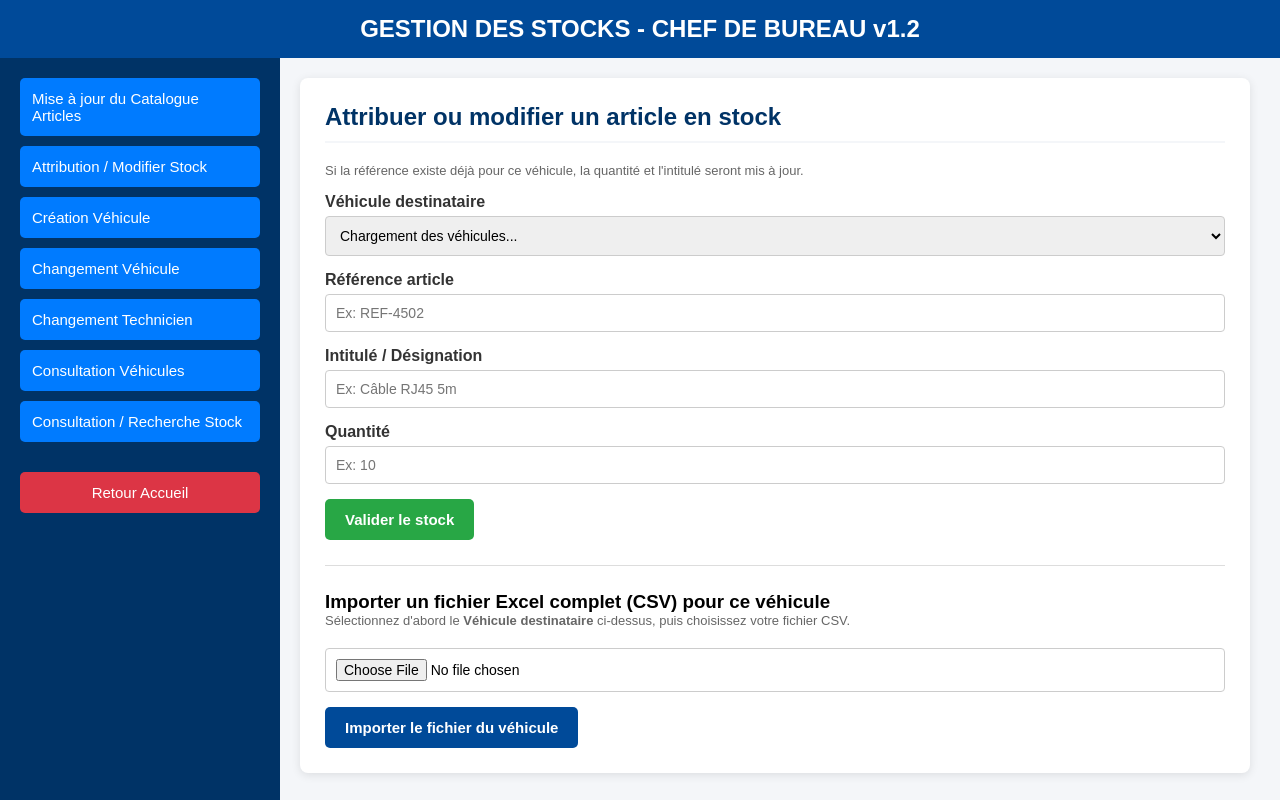
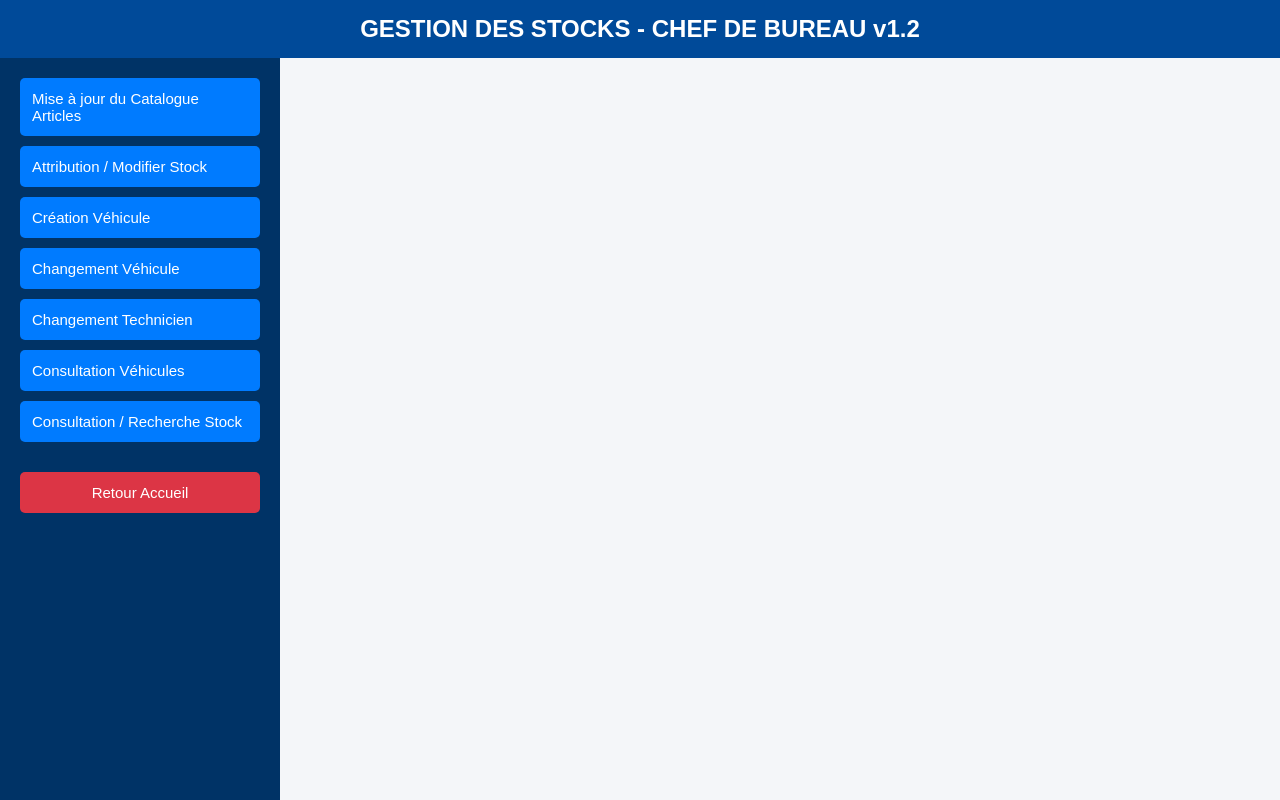
Before and after one commit to Froidelecservice/Gestion-stock-des-v-hicules, a plain HTML site: page index.html in a window 1280 px wide. Drawn offline with Linux system fonts and the light colour scheme.

Commit message:
Add files via upload

```diff
--- a/index.html
+++ b/index.html
@@ -159,7 +159,7 @@
 
     <div class="content">
         <!-- Attribution / Modification Stock -->
-        <div id="stock" class="section active">
+        <div id="stock" class="section">
             <h2>Attribuer ou modifier un article en stock</h2>
             <p class="info-note">Si la référence existe déjà pour ce véhicule, la quantité et l'intitulé seront mis à jour.</p>
 
```
